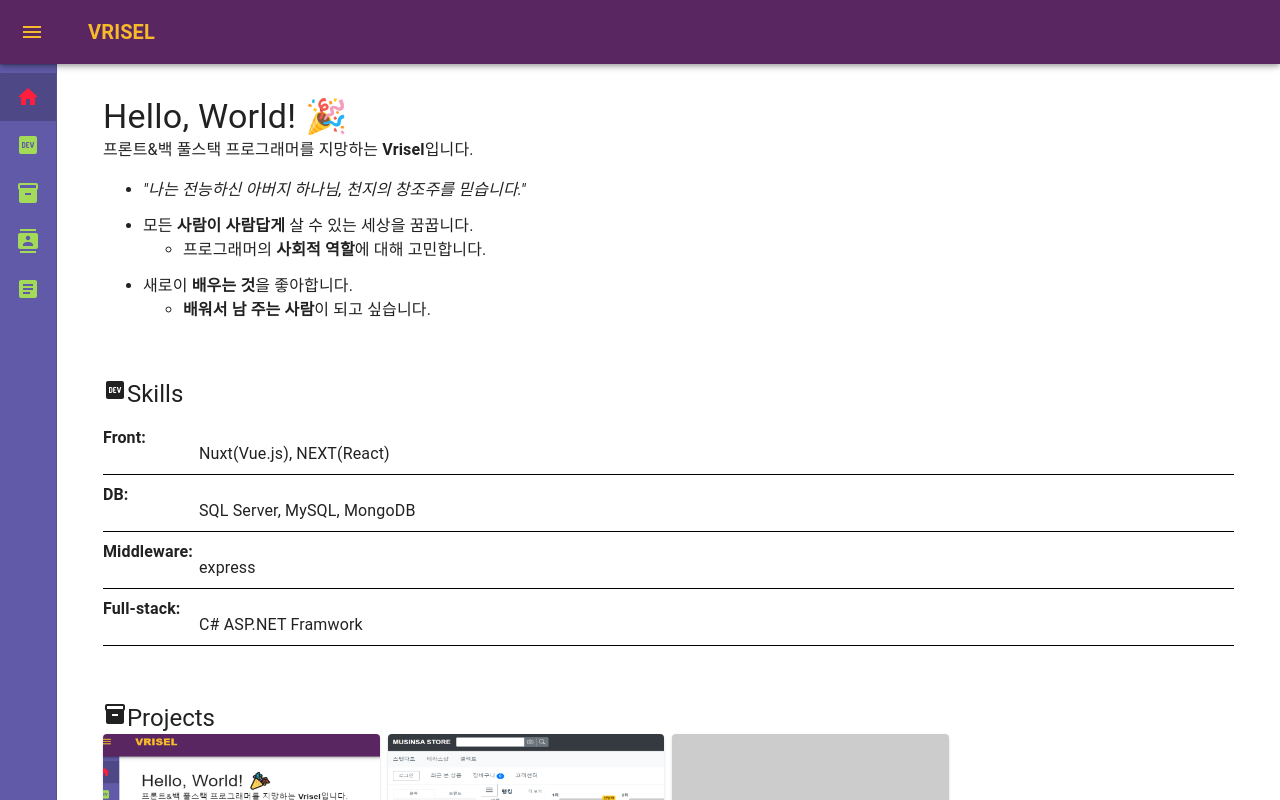
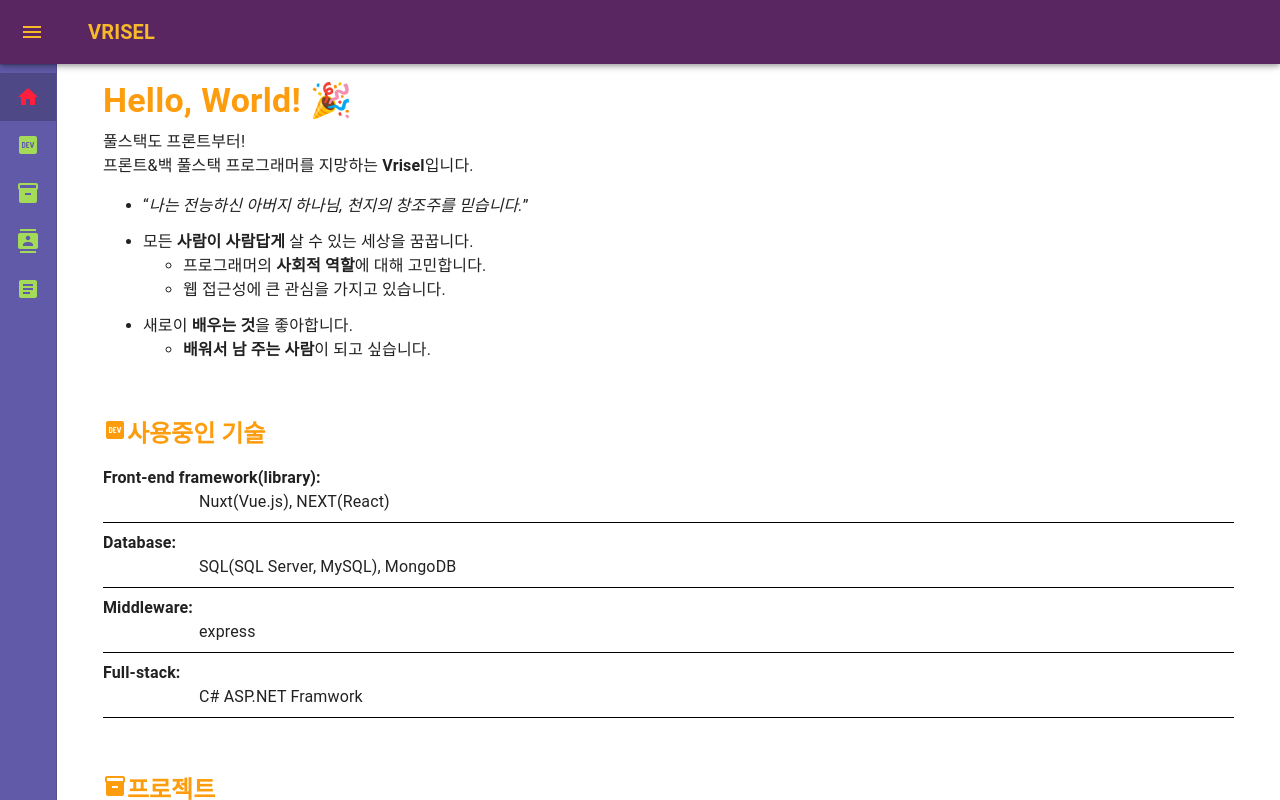
Before and after one commit to Vrisel/vrisel.github.io, a Next.js app: page / in a window 1280 px wide. Built offline with nearby package versions, Linux system fonts and the light colour scheme.

Commit message:
FIX: 레이아웃 일부 수정 및 내용 변경
- Sections의 헤더 부분을 합성컴포넌트로 분리 및 색상 적용
- 몇몇 spacing 조절

- 제목들 한국어로 변경
- 소개 내용 추가

```diff
--- a/components/HomeSections.js
+++ b/components/HomeSections.js
@@ -17,28 +17,41 @@ import TwitterIcon from "@mui/icons-material/Twitter";
 import ArticleIcon from "@mui/icons-material/Article";
 import classes from "./HomeSections.module.css";
 
+const Header = (props) => {
+  return (
+    <Typography color="#fd9c0d" mb={1} sx={{ fontWeight: 600 }} {...props} />
+  );
+};
+
 const Home = (props) => {
   return (
     <Box component="section" mt={2} mb={7} aria-labelledby="home">
-      <Typography component={props.headerComponent} variant="h4" id="home">
+      <Header component={props.headerComponent} variant="h4" id="home">
         Hello, World! 🎉
-      </Typography>
+      </Header>
       <Box>
         <Typography paragraph>
+          풀스택도 프론트부터!
+          <br />
           프론트&백 풀스택 프로그래머를 지망하는 <strong>Vrisel</strong>
           입니다.
         </Typography>
         <Box component="ul" className={classes.mbList}>
           <Typography component="li">
-            <dfn title="새 사도신경">
-              {'"나는 전능하신 아버지 하나님, 천지의 창조주를 믿습니다."'}
-            </dfn>
+            <q>
+              <dfn title="새 사도신경">
+                나는 전능하신 아버지 하나님, 천지의 창조주를 믿습니다.
+              </dfn>
+            </q>
           </Typography>
           <Typography component="li">
             모든 <strong>사람이 사람답게</strong> 살 수 있는 세상을 꿈꿉니다.
             <Box component="ul">
               <Typography component="li">
                 프로그래머의 <strong>사회적 역할</strong>에 대해 고민합니다.
+              </Typography>
+              <Typography component="li">
+                웹 접근성에 큰 관심을 가지고 있습니다.
               </Typography>
             </Box>
           </Typography>
@@ -59,17 +72,20 @@ const Home = (props) => {
 const Skills = (props) => {
   return (
     <Box component="section" mb={props.mb} aria-labelledby="skills">
-      <Typography component={props.headerComponent} variant="h5" id="skills">
+      <Header component={props.headerComponent} variant="h5" id="skills">
         <DevIcon />
-        Skills
-      </Typography>
+        사용중인 기술
+      </Header>
       <Box component="dl" className={classes.dataList}>
-        <Typography component="dt">Front:</Typography>
+        <Typography component="dt">Front-end framework(library):</Typography>
         <Typography component="dd">Nuxt(Vue.js), NEXT(React)</Typography>
-        <Typography component="dt">DB:</Typography>
-        <Typography component="dd">SQL Server, MySQL, MongoDB</Typography>
+
+        <Typography component="dt">Database:</Typography>
+        <Typography component="dd">SQL(SQL Server, MySQL), MongoDB</Typography>
+
         <Typography component="dt">Middleware:</Typography>
         <Typography component="dd">express</Typography>
+
         <Typography component="dt">Full-stack:</Typography>
         <Typography component="dd">C# ASP.NET Framwork</Typography>
       </Box>
@@ -80,10 +96,10 @@ const Skills = (props) => {
 const Projects = (props) => {
   return (
     <Box component="section" mb={props.mb} aria-labelledby="projects">
-      <Typography component={props.headerComponent} variant="h5" id="projects">
+      <Header component={props.headerComponent} variant="h5" id="projects">
         <InventoryIcon />
-        Projects
-      </Typography>
+        프로젝트
+      </Header>
       <Grid
         container
         component="ul"
@@ -99,7 +115,7 @@ const Projects = (props) => {
             title: "개인 홈페이지",
             src: "/gitpage.png",
             href: "https://vrisel.github.io/",
-            desc: "자기소개 및 포트폴리오 용 홈페이지",
+            desc: "자기소개 및 포트폴리오 용 홈페이지 (현재 페이지)",
             skills: "NEXT",
           },
           {
@@ -164,10 +180,10 @@ const Projects = (props) => {
 const Contacts = (props) => {
   return (
     <Box component="section" mb={props.mb} aria-labelledby="contacts">
-      <Typography component={props.headerComponent} variant="h5" id="contacts">
+      <Header component={props.headerComponent} variant="h5" id="contacts">
         <ContactsIcon />
-        Contacts and Links
-      </Typography>
+        연락처 및 링크
+      </Header>
       <Box component="ul">
         {[
           {
@@ -221,10 +237,10 @@ const TMI = (props) => {
 
   return (
     <Box component="section" mb={props.mb} aria-labelledby="tmi">
-      <Typography component={props.headerComponent} variant="h5" id="tmi">
+      <Header component={props.headerComponent} variant="h5" id="tmi">
         <ArticleIcon />
         <abbr title="Too Much Information">TMI</abbr>
-      </Typography>
+      </Header>
       <Box component="details">
         <summary>펼치기/접기</summary>
         <Box component="ul" className={classes.mbList}>
--- a/components/HomeSections.module.css
+++ b/components/HomeSections.module.css
@@ -4,7 +4,6 @@
 
 .dataList > dt {
   font-weight: 700;
-  margin-bottom: -0.5em;
 }
 /* .dataList > dt::after {
   content: ": ";
--- a/components/layout.js
+++ b/components/layout.js
@@ -165,7 +165,7 @@ export default function Layout({ children }) {
     const handleScroll = ({ target }) => {
       let currentIndex = 0;
       for (let i = 0; i < tops.length; i++) {
-        if (target.scrollTop >= tops[i] - 32) {
+        if (target.scrollTop >= tops[i] - tops[0]) {
           currentIndex = i;
         } else {
           break;
@@ -264,7 +264,7 @@ export default function Layout({ children }) {
         <Box
           component="main"
           sx={{
-            p: 2,
+            px: 2,
             position: "relative",
             marginTop: "64px",
             height: "calc(100vh - 64px)",
@@ -277,7 +277,7 @@ export default function Layout({ children }) {
             component="footer"
             sx={{
               borderTop: "1px solid #000",
-              pt: "24px",
+              py: "24px",
             }}
           >
             <Link
```
